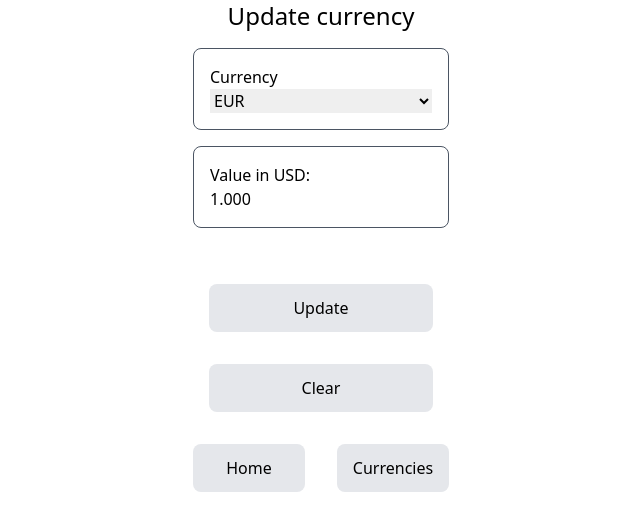
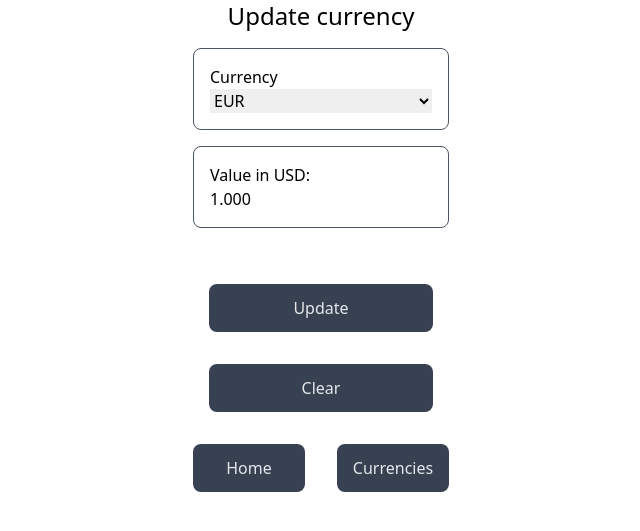
Before and after one commit to LeoFernanndes/currencies, a FastAPI app: page /update in a window 1280 px wide. Shown: the part 130-661 px from the top of the page, without its empty margins (319-959 px from the left). Run offline with FastAPI, Linux system fonts and the light colour scheme; data comes from the database, SQL or seed files in the repository.

Commit message:
changes buttons color to dark gray

```diff
--- a/app/templates/currencies.html
+++ b/app/templates/currencies.html
@@ -36,7 +36,7 @@
                 {% endfor %}
             </div>
             <div class="flex justify-center mt-12">
-                <a href="/"><button class="w-48 h-12 bg-gray-200 rounded-lg">Show conversion tool</button></a>
+                <a href="/"><button class="w-48 h-12 bg-gray-700 rounded-lg text-gray-200">Show conversion tool</button></a>
             </div>
         </div>
     </body>
--- a/app/templates/home.html
+++ b/app/templates/home.html
@@ -37,11 +37,11 @@
                     </div>
                 </div>
                  <div class="w-full flex justify-between mb-8">
-                    <button class="w-28 h-12 bg-gray-200 rounded-lg" id="load-button" type="submit">Convert</button>
-                    <button class="w-28 h-12 bg-gray-200 rounded-lg" id="clear" type="button">Clear</button>
+                    <button class="w-28 h-12 bg-gray-700 rounded-lg text-gray-200" id="load-button" type="submit">Convert</button>
+                    <button class="w-28 h-12 bg-gray-700 rounded-lg text-gray-200" id="clear" type="button">Clear</button>
                  </div>
                 <div class="w-full flex flex-col justify-center items-center">
-                    <a href="/currencies"><button class="w-48 h-12 bg-gray-200 rounded-lg" type="button">Show currencies</button></a>
+                    <a href="/currencies"><button class="w-48 h-12 bg-gray-700 rounded-lg text-gray-200" type="button">Show currencies</button></a>
                 </div>
             </form>
 
--- a/app/templates/update_currency_form.html
+++ b/app/templates/update_currency_form.html
@@ -28,14 +28,14 @@
                 <span>Successfully updated</span>
             </div>
             <div class="w-full flex justify-center mb-8">
-                <button class="w-56 h-12 bg-gray-200 rounded-lg" id="update" type="submit">Update</button>
+                <button class="w-56 h-12 bg-gray-700 rounded-lg text-gray-200" id="update" type="submit">Update</button>
             </div>
             <div class="w-full flex justify-center mb-8">
-                <button class="w-56 h-12 bg-gray-200 rounded-lg" id="clear" type="button">Clear</button>
+                <button class="w-56 h-12 bg-gray-700 rounded-lg text-gray-200" id="clear" type="button">Clear</button>
             </div>
             <div class="w-full flex justify-between mb-8">
-                <a href="/"><button class="w-28 h-12 bg-gray-200 rounded-lg" id="home" type="button">Home</button></a>
-                <a href="/currencies"><button class="w-28 h-12 bg-gray-200 rounded-lg" id="currencies" type="button">Currencies</button></a>
+                <a href="/"><button class="w-28 h-12 bg-gray-700 rounded-lg text-gray-200" id="home" type="button">Home</button></a>
+                <a href="/currencies"><button class="w-28 h-12 bg-gray-700 rounded-lg text-gray-200" id="currencies" type="button">Currencies</button></a>
             </div>
         </form>
     </div>
```
